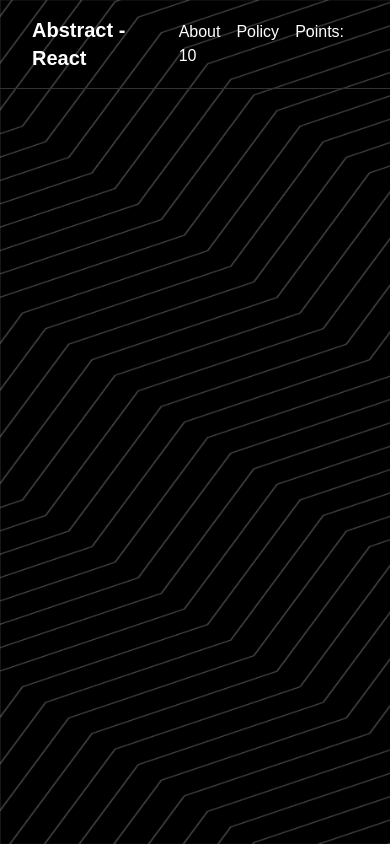
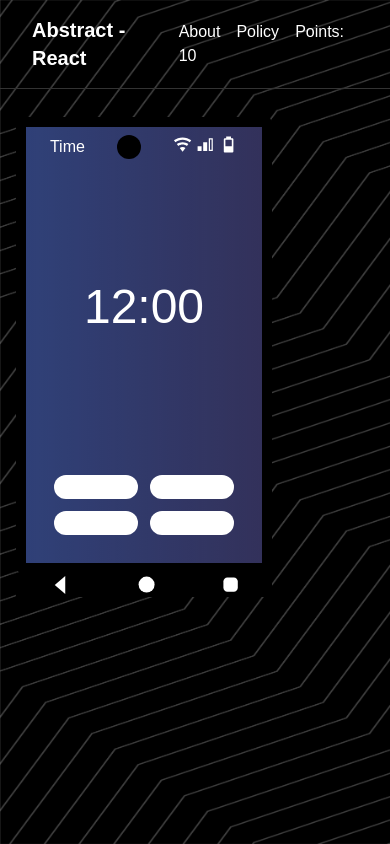
Before and after one commit to dreamcatstudios/Abstract-React, a React (Vite) app: page /mobile in a window 390 px wide. Built offline with nearby package versions, Linux system fonts and the light colour scheme; a web font is replaced by a local one.

Commit message:
added mobile component

```diff
--- a/src/App.jsx
+++ b/src/App.jsx
@@ -6,6 +6,7 @@ import Navbar from "./components/Navbar";
 import QuestCard from "./pages/QuestCard";
 import Question from "./pages/Question";
 import Points from "./pages/Points";
+import Mobile from "./mobile/Mobile";
 
 const App = () => {
   return (
@@ -15,6 +16,7 @@ const App = () => {
         <Routes>
           <Route path="/" element={<Homepage />} />
           <Route path="/points" element={<Points />} />
+          <Route path="/mobile" element={<Mobile />} />
           <Route path="/quest/:difficulty" element={<QuestCard />} />
           <Route path="/quest/:difficulty/:number" element={<Question />} />
           {/* Add more routes for different pages if needed */}
--- /dev/null
+++ b/src/mobile/ChatSystem.jsx
@@ -0,0 +1,7 @@
+import React from "react";
+
+const ChatSystem = () => {
+  return <div>ChatSystem</div>;
+};
+
+export default ChatSystem;
--- /dev/null
+++ b/src/mobile/Mobile.jsx
@@ -0,0 +1,110 @@
+import React from "react";
+
+const Mobile = () => {
+  return (
+    <div className="container">
+      <div className="flex flex-col w-64 h-[30rem] mt-7">
+        <div className="border-[10px] h-full p-2 rounded-md border-black bg-gradient-to-r from-blue-800 to-indigo-900">
+          <div className="flex flex-col h-full ">
+            {/* Notch Code */}
+            <div className="w-full flex justify-around ">
+              <h1 className="text-white">Time</h1>
+              <div className="bg-black  p-[12px] rounded-[100%]"></div>
+              <div class="flex gap-1" data-v-4a86e42e="">
+                <svg
+                  preserveAspectRatio="xMidYMid meet"
+                  viewBox="0 0 24 24"
+                  width="1.2em"
+                  height="1.2em"
+                  data-v-4a86e42e=""
+                >
+                  <path
+                    fill="currentColor"
+                    d="m12 21l3.6-4.8c-1-.75-2.25-1.2-3.6-1.2s-2.6.45-3.6 1.2L12 21m0-18C7.95 3 4.21 4.34 1.2 6.6L3 9c2.5-1.88 5.62-3 9-3s6.5 1.12 9 3l1.8-2.4C19.79 4.34 16.05 3 12 3m0 6c-2.7 0-5.19.89-7.2 2.4l1.8 2.4C8.1 12.67 9.97 12 12 12c2.03 0 3.9.67 5.4 1.8l1.8-2.4C17.19 9.89 14.7 9 12 9Z"
+                  ></path>
+                </svg>
+                <svg
+                  preserveAspectRatio="xMidYMid meet"
+                  viewBox="0 0 24 24"
+                  width="1.2em"
+                  height="1.2em"
+                  data-v-4a86e42e=""
+                >
+                  <path
+                    fill="currentColor"
+                    d="M19.5 5.5v13h-2v-13h2M21 4h-5v16h5V4m-7 5H9v11h5V9m-7 5H2v6h5v-6Z"
+                  ></path>
+                </svg>
+                <svg
+                  preserveAspectRatio="xMidYMid meet"
+                  viewBox="0 0 24 24"
+                  width="1.2em"
+                  height="1.2em"
+                  data-v-4a86e42e=""
+                >
+                  <path
+                    fill="currentColor"
+                    d="M16 14H8V6h8m.67-2H15V2H9v2H7.33A1.33 1.33 0 0 0 6 5.33v15.34C6 21.4 6.6 22 7.33 22h9.34A1.33 1.33 0 0 0 18 20.67V5.33C18 4.6 17.4 4 16.67 4Z"
+                  ></path>
+                </svg>
+              </div>
+            </div>
+            {/* Time Code */}
+            <div className=" items-center justify-center flex h-full">
+              <h1 className="text-5xl text-center">12:00</h1>
+            </div>
+            {/* Apps code */}
+            <div className="grid grid-cols-2 gap-3 p-5">
+              <div className="bg-white p-3 rounded-full "></div>
+              <div className="bg-white p-3 rounded-full"></div>
+              <div className="bg-white p-3 rounded-full"></div>
+              <div className="bg-white p-3 rounded-full"></div>
+            </div>
+          </div>
+        </div>
+        {/* Bottom */}
+        <div
+          class="bg-black text-white flex justify-around items-center"
+          data-v-4a86e42e=""
+        >
+          <svg
+            preserveAspectRatio="xMidYMid meet"
+            viewBox="0 0 512 512"
+            width="1.2em"
+            height="1.2em"
+            class="text-xl"
+            data-v-4a86e42e=""
+          >
+            <path fill="currentColor" d="M368 64L144 256l224 192V64z"></path>
+          </svg>
+          <svg
+            preserveAspectRatio="xMidYMid meet"
+            viewBox="0 0 24 24"
+            width="1.2em"
+            height="1.2em"
+            data-v-4a86e42e=""
+          >
+            <path
+              fill="currentColor"
+              d="M12 2A10 10 0 0 0 2 12a10 10 0 0 0 10 10a10 10 0 0 0 10-10A10 10 0 0 0 12 2Z"
+            ></path>
+          </svg>
+          <svg
+            preserveAspectRatio="xMidYMid meet"
+            viewBox="0 0 24 24"
+            width="1.2em"
+            height="1.2em"
+            data-v-4a86e42e=""
+          >
+            <path
+              fill="currentColor"
+              d="M8 3h8c2.76 0 5 2.24 5 5v8c0 2.76-2.24 5-5 5H8c-2.76 0-5-2.24-5-5V8c0-2.76 2.24-5 5-5Z"
+            ></path>
+          </svg>
+        </div>
+      </div>
+    </div>
+  );
+};
+
+export default Mobile;
--- a/src/pages/Question.jsx
+++ b/src/pages/Question.jsx
@@ -60,8 +60,10 @@ const Question = () => {
 
   return (
     <div className="container">
-      <div className="flex flex-col justify-center items-center mt-10 border border-[#333] p-3">
-        <h1 className="text-4xl sm:text-5xl font-bold">{question}</h1>
+      <div className="flex flex-col justify-center items-center mt-10 border border-[#333] p-3 gap-3">
+        <h1 className="text-4xl sm:text-5xl font-bold text-center">
+          {question}
+        </h1>
         <p>{description}</p>
 
         <div className="flex gap-5 border border-[#333] p-3 w-full justify-between">
```
